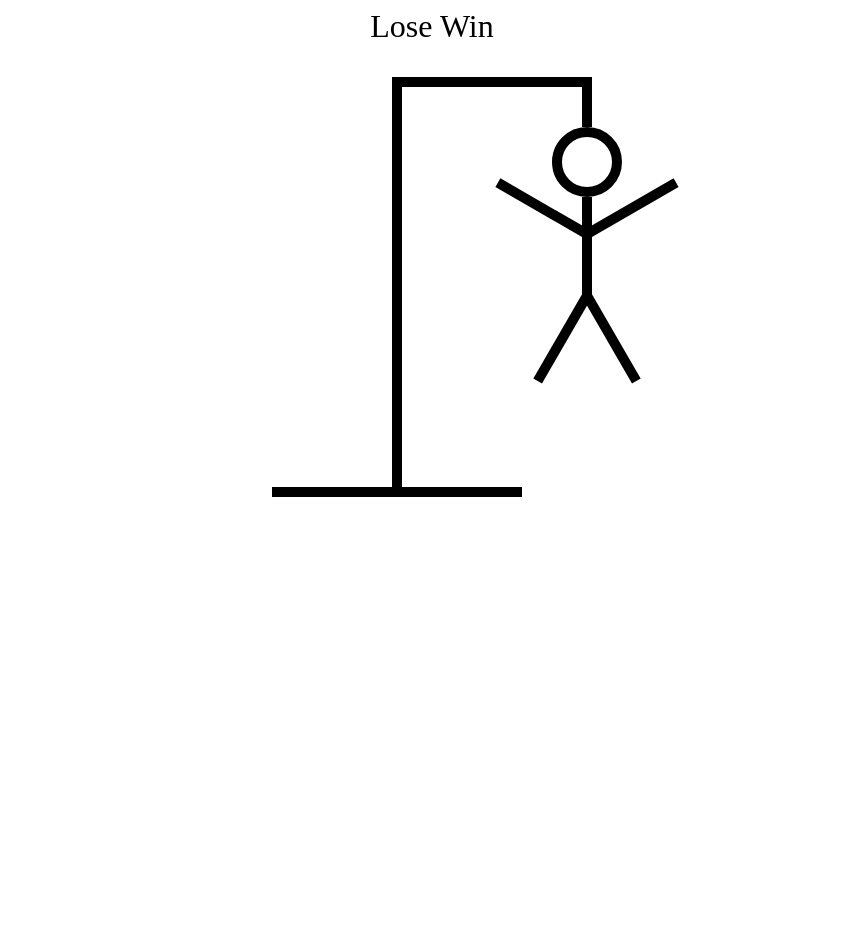
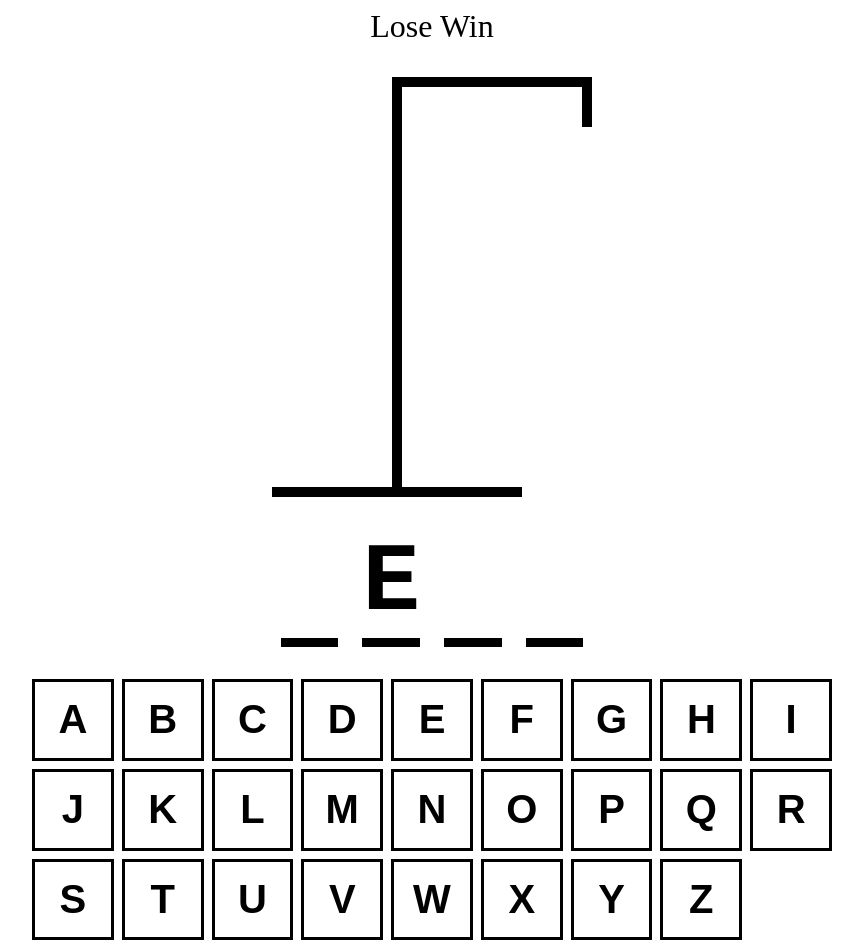
Before and after one commit to alexgjohn/react-typescript-hangman, a React (Create React App) app: page / in a window 1280 px wide. Shown: the whole page, without its empty margins (208-1071 px from the left). Before the commit the page ends 800 px from the top, so only its background shows below. Built offline with nearby package versions, Linux system fonts and the light colour scheme.

Commit message:
added keyboard and hangman word components, started working on game logic

```diff
--- a/src/App.tsx
+++ b/src/App.tsx
@@ -11,6 +11,9 @@ function App() {
     return wordList[Math.floor(Math.random() * wordList.length)]
   })
   const [guessedLetters, setGuessedLetters] = useState<string[]>([])
+
+  const incorrectLetters = guessedLetters.filter(letter =>
+    !wordToGuess.includes(letter));
 
   return (
     <div style={{
@@ -28,9 +31,13 @@ function App() {
         Lose
         Win
       </div>
-      <HangmanDrawing/>
-      {/* <HangmanWord/>
-      <Keyboard/> */}
+      <HangmanDrawing numberOfGuesses={incorrectLetters.length}/>
+      <HangmanWord/>
+      <div style={{
+        alignSelf: "stretch"
+      }}>
+        <Keyboard/>
+      </div>
     </div>
   );
 }
--- a/src/components/HangmanDrawing.tsx
+++ b/src/components/HangmanDrawing.tsx
@@ -72,21 +72,20 @@ const RIGHT_LEG = (
     }}/>
 )
 
+const BODY_PARTS = [HEAD, BODY, RIGHT_ARM, LEFT_ARM, RIGHT_LEG, LEFT_LEG]
 
 
 
+type HangmanDrawingProps = {
+    numberOfGuesses: number
+}
 
 
-export function HangmanDrawing() {
+export function HangmanDrawing({ numberOfGuesses }: HangmanDrawingProps ) {
     return <div style={{
         position: "relative",
     }}>
-        {HEAD}
-        {BODY}
-        {RIGHT_ARM}
-        {LEFT_ARM}
-        {LEFT_LEG}
-        {RIGHT_LEG}
+        {BODY_PARTS.slice(0, numberOfGuesses)}
         <div style={{
             height: "50px",
             width: "10px",
--- a/src/components/HangmanWord.tsx
+++ b/src/components/HangmanWord.tsx
@@ -1,3 +1,26 @@
 export function HangmanWord() {
 
+    const word = "test";
+    const guessedLetters = ["e"]
+
+    return <div style={{
+        display: "flex",
+        gap: "0.25em",
+        fontSize: "6rem",
+        fontWeight: "bold",
+        textTransform: "uppercase",
+        fontFamily: "monospace"
+    }}>
+        {word.split("").map((letter, index) => (
+            <span key={index} style={{
+                borderBottom: "0.1em solid black"
+            }}>
+                <span style={{
+                    visibility: guessedLetters.includes(letter)
+                    ? "visible"
+                    : "hidden",
+                }}>{letter}</span>
+            </span>
+        ))}
+    </div>
 }
--- /dev/null
+++ b/src/components/Keyboard.module.css
@@ -0,0 +1,25 @@
+.btn {
+    width: 100%;
+    border: 3px solid black;
+    background: none;
+    aspect-ratio: 1 / 1;
+    font-size: 2.5rem;
+    text-transform: uppercase;
+    padding: .5rem;
+    font-weight: bold;
+    cursor: pointer;
+    color: black;
+}
+
+.btn.active {
+    background-color: hsl(200, 100%, 50%);
+    color: white;
+}
+
+.btn.inactive {
+    opacity: .3;
+}
+
+.btn:hover:not(:disabled), .btn:focus:not(:disabled) {
+    background-color: hsl(200, 100%, 75%);
+}
--- a/src/components/Keyboard.tsx
+++ b/src/components/Keyboard.tsx
@@ -1,3 +1,43 @@
+import styles from './Keyboard.module.css';
+
+const KEYS = [
+    "a",
+    "b",
+    "c",
+    "d",
+    "e",
+    "f",
+    "g",
+    "h",
+    "i",
+    "j",
+    "k",
+    "l",
+    "m",
+    "n",
+    "o",
+    "p",
+    "q",
+    "r",
+    "s",
+    "t",
+    "u",
+    "v",
+    "w",
+    "x",
+    "y",
+    "z",
+]
+
 export function Keyboard() {
+    return <div style={{
+        display: "grid",
+        gridTemplateColumns: "repeat(auto-fit, minmax(75px, 1fr))",
+        gap: "0.5rem",
 
+    }}>
+        {KEYS.map(key => {
+            return <button className={`${styles.btn}`} key={key}>{key}</button>
+        })}
+    </div>
 }
```
